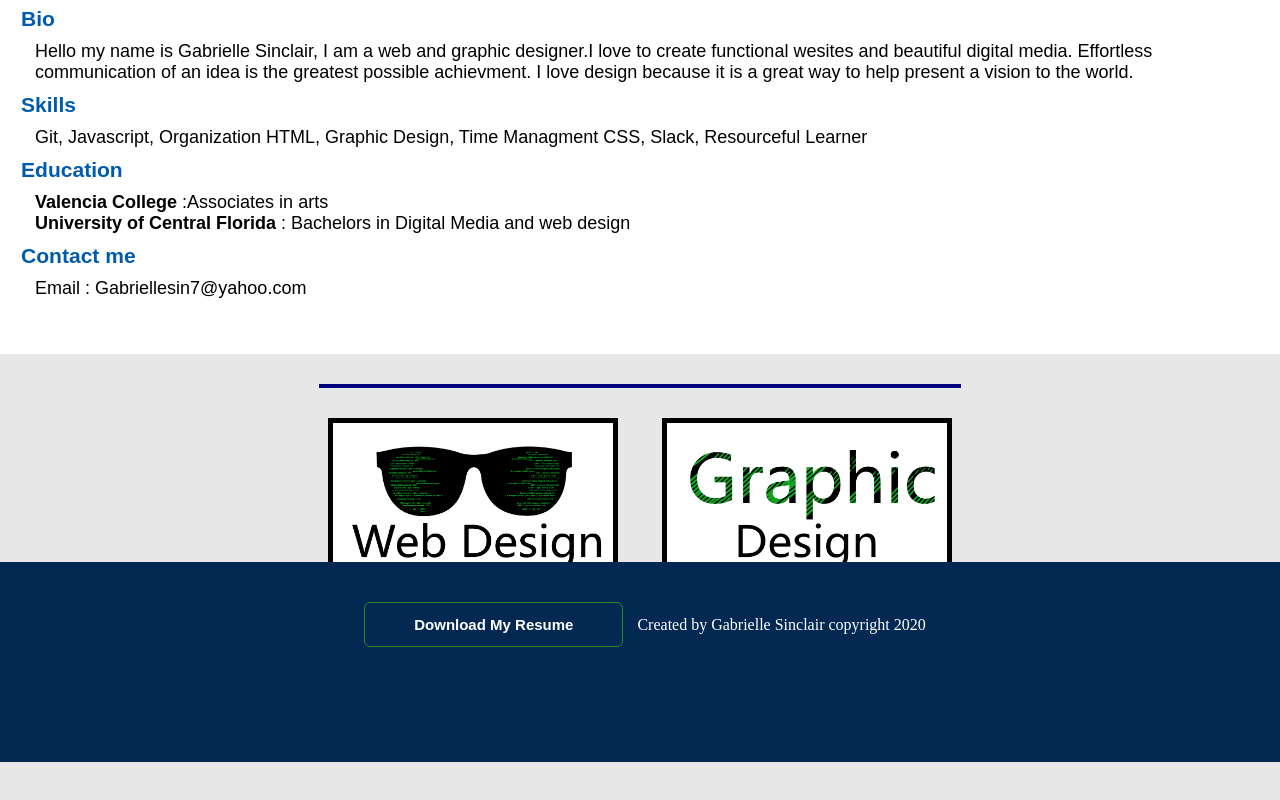
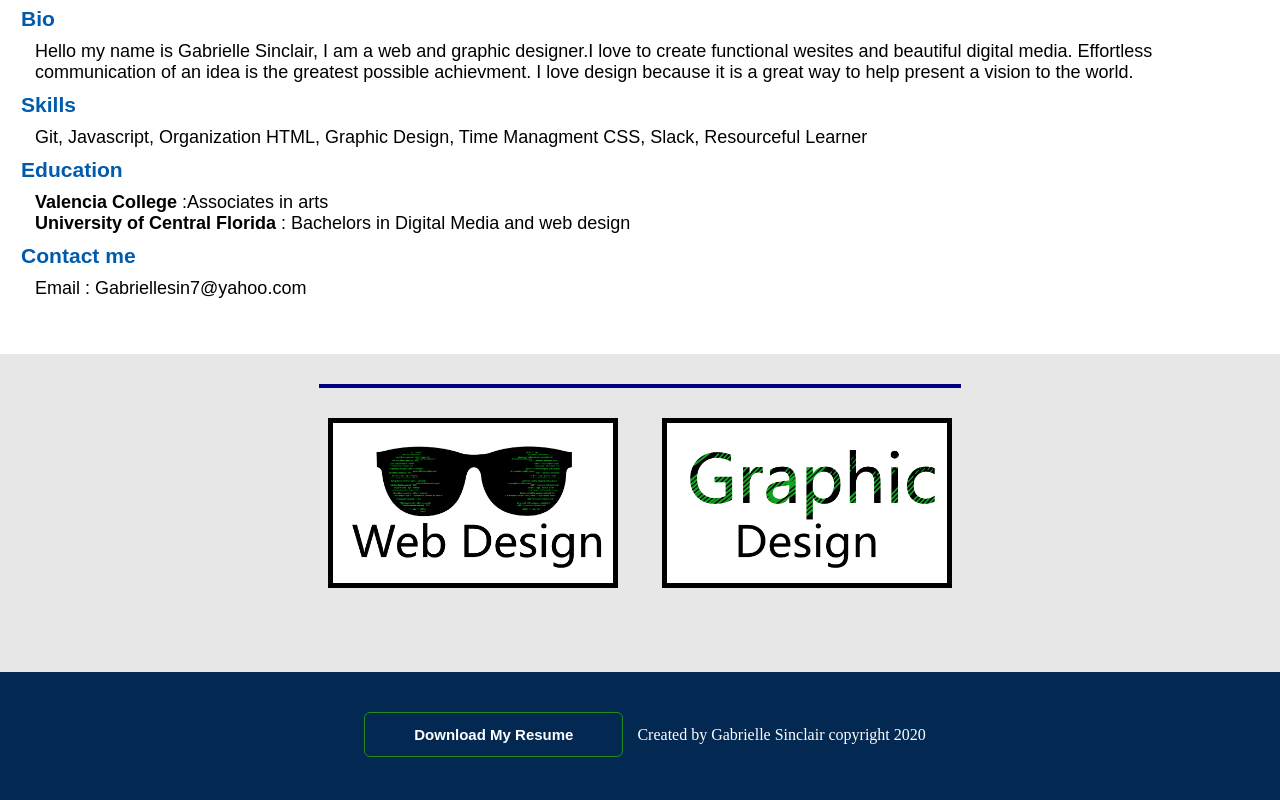
Before and after one commit to Gab-Sinclair/Portfolio, a website: page index.html in a window 1280 px wide. Shown: the part 304-1104 px from the top of the page. Drawn offline with Linux system fonts and the light colour scheme.

Commit message:
fix parent padding

```diff
--- a/css/main.scss
+++ b/css/main.scss
@@ -43,7 +43,7 @@ body{
 .gdFoo{
   width:100%;
   height:200px;
-  position: absolute;
+  position: static;
   bottom: 0;
   margin-top: auto;
   background-color:$darker-color;
@@ -179,7 +179,7 @@ body{
         #subjects {
           text-align: center;
           position: relative;
-          padding-bottom: 250px;
+          padding-bottom: 50px;
           margin-top: 30px;
           margin-bottom:30px;
         }
```
Also changed, not shown: css/main.css.
